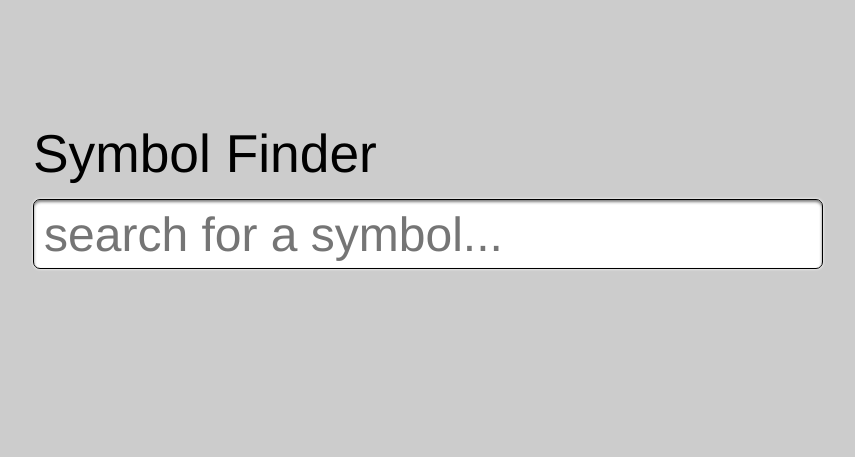
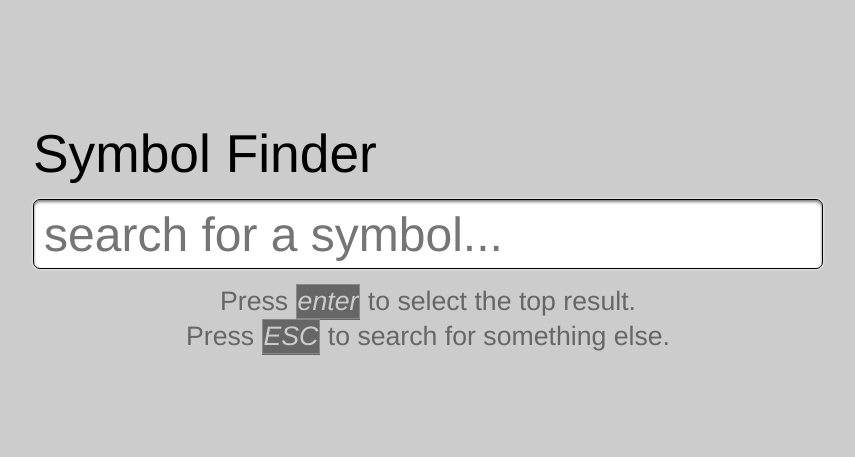
Before and after one commit to apoorva-sharma/Symbol-Finder, a website: page index.html in a window 1280 px wide. Shown: the whole page, without its empty margins (212-1067 px from the left). Drawn offline with Linux system fonts and the light colour scheme.

Commit message:
add placeholder and hints

```diff
--- a/index.html
+++ b/index.html
@@ -28,7 +28,7 @@
     });
 
     $(document).keyup(function(e) {
-      if(e.keyCode == 27) {
+      if(e.keyCode == 27) { // escape
         $("#searchbox").select();
       } else if (e.keyCode == 16) { // shift
         upper_ = !(upper_);
@@ -106,6 +106,20 @@
       font-weight: 300;
       font-size: 40pt;
     }
+    #hints {
+      font-family: Helvetica;
+      font-size: 20pt;
+      color:#666;
+      text-align: center;
+    }
+    #hints em {
+      display: inline-block;
+      padding: 1px;
+      background-color: #666;
+      color: #ccc;
+      border: 1px solid #888;
+      box-shadow: 0 1px rgba(0,0,0,0.5);
+    }
     </style>
   </head>
   <body>
@@ -113,6 +127,10 @@
       <h1>Symbol Finder</h1>
       <input type="text" id="searchbox" placeholder="Search for a symbol...">
       <div id="results"></div>
+      <div id="hints">
+        Press <em>enter</em> to select the top result.<br>
+        Press <em>ESC</em> to search for something else.
+      </div>
     </div>
   </body>
 </html>
```
